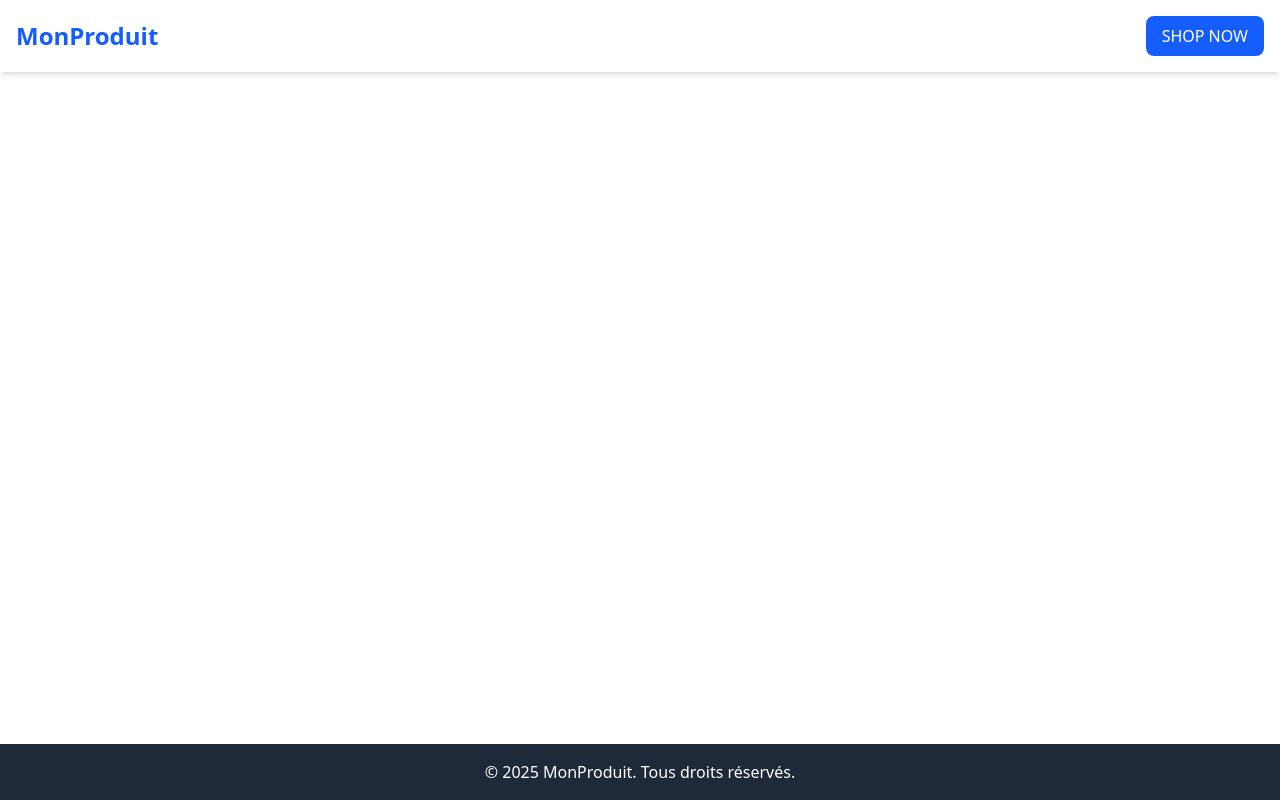
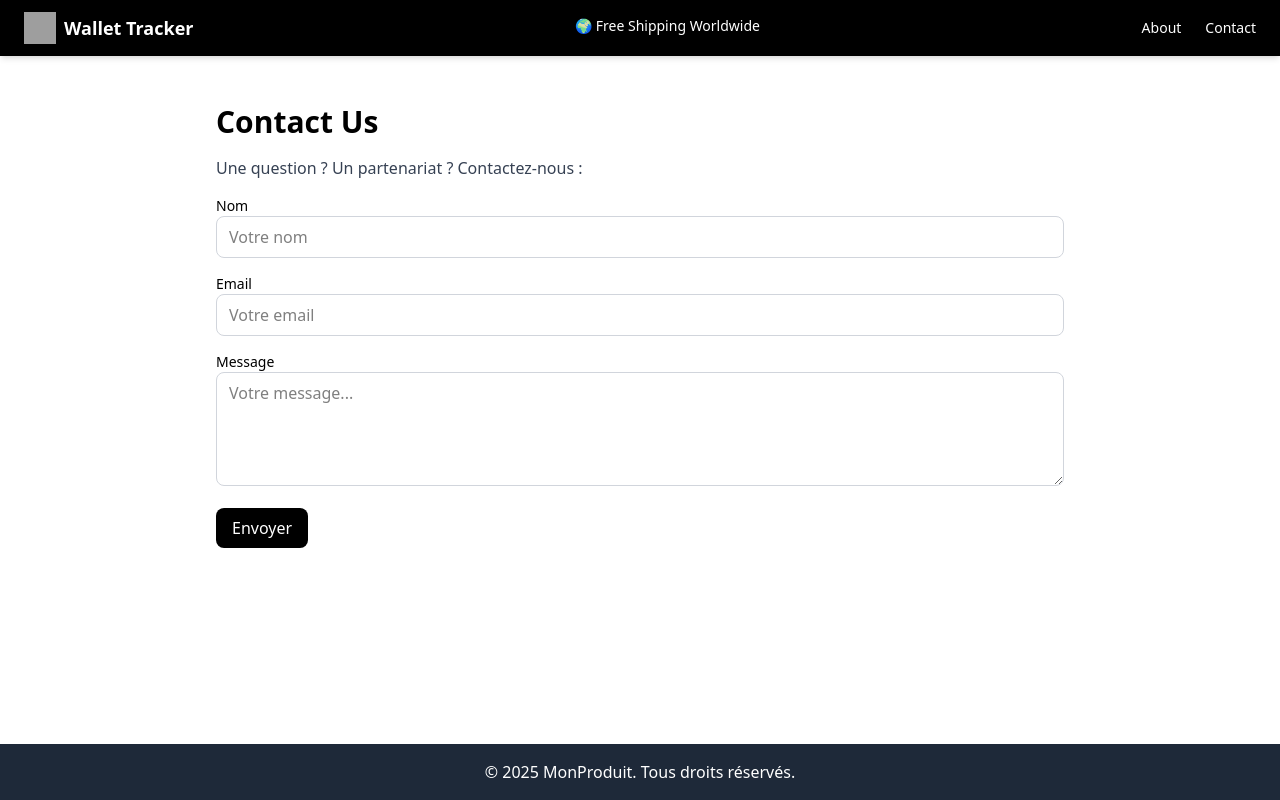
Before and after one commit to muntassir29/e-commerce, a React (Vite) app in the folder frontend/: page /contact in a window 1280 px wide. Built offline with nearby package versions, Linux system fonts and the light colour scheme; grey boxes are pictures that could not be loaded.

Commit message:
update navbar

```diff
--- a/frontend/package.json
+++ b/frontend/package.json
@@ -12,6 +12,8 @@
   "dependencies": {
     "@tailwindcss/vite": "^4.1.12",
     "axios": "^1.11.0",
+    "framer-motion": "^12.23.12",
+    "lucide-react": "^0.542.0",
     "react": "^19.1.1",
     "react-dom": "^19.1.1",
     "react-router-dom": "^7.8.1",
--- a/frontend/src/App.jsx
+++ b/frontend/src/App.jsx
@@ -1,6 +1,8 @@
 import { BrowserRouter as Router, Routes, Route } from "react-router-dom";
 import Home from "./pages/Home";
 import Success from "./pages/Success";
+import About from "./pages/About";
+import Contact from "./pages/contact";
 import Navbar from "./components/Navbar";
 import Footer from "./components/Footer";
 
@@ -8,16 +10,24 @@ function App() {
   return (
     <Router>
       <div className="flex flex-col min-h-screen">
+        {/* Navbar toujours en haut */}
         <Navbar />
+
+        {/* Contenu principal */}
         <main className="flex-1">
           <Routes>
             <Route path="/" element={<Home />} />
             <Route path="/success" element={<Success />} />
+            <Route path="/about" element={<About />} />
+            <Route path="/contact" element={<Contact />} />
           </Routes>
         </main>
+
+        {/* Footer en bas */}
         <Footer />
       </div>
     </Router>
   );
 }
+
 export default App;
--- a/frontend/src/components/Navbar.jsx
+++ b/frontend/src/components/Navbar.jsx
@@ -1,13 +1,77 @@
+// src/components/Navbar.jsx
+import { useState } from "react";
+import { motion } from "framer-motion";
+import { Menu, X } from "lucide-react";
+import { Link } from "react-router-dom";
+
 export default function Navbar() {
+  const [open, setOpen] = useState(false);
+
   return (
-    <nav className="bg-white shadow-md p-4 flex justify-between items-center">
-      <h1 className="text-2xl font-bold text-blue-600">MonProduit</h1>
-      <a
-        href="#order"
-        className="bg-blue-600 text-white px-4 py-2 rounded-lg hover:bg-blue-700"
-      >
-        SHOP NOW
-      </a>
+    <nav className="w-full bg-black text-white shadow-md">
+      <div className="max-w-7xl mx-auto px-6 py-3 flex items-center justify-between">
+        {/* Logo à gauche */}
+        <div className="flex items-center space-x-2">
+          <img
+            src="/logo.png" // mets ton logo ici
+            alt="Logo"
+            className="h-8 w-8"
+          />
+          <span className="font-bold text-lg">Wallet Tracker</span>
+        </div>
+
+        {/* Texte animé au centre (caché sur mobile) */}
+        <motion.div
+          className="hidden md:block text-sm font-medium"
+          animate={{ y: [0, -5, 0] }}
+          transition={{ repeat: Infinity, duration: 2 }}
+        >
+          🌍 Free Shipping Worldwide
+        </motion.div>
+
+        {/* Liens à droite (desktop) */}
+        <div className="hidden md:flex space-x-6 text-sm font-medium">
+          <Link to="/about" className="hover:text-gray-300 transition">
+            About
+          </Link>
+          <Link to="/contact" className="hover:text-gray-300 transition">
+            Contact
+          </Link>
+        </div>
+
+        {/* Burger menu (mobile) */}
+        <button
+          className="md:hidden"
+          onClick={() => setOpen(!open)}
+        >
+          {open ? <X size={24} /> : <Menu size={24} />}
+        </button>
+      </div>
+
+      {/* Menu déroulant mobile */}
+      {open && (
+        <motion.div
+          initial={{ opacity: 0, y: -10 }}
+          animate={{ opacity: 1, y: 0 }}
+          className="md:hidden bg-black text-white px-6 py-4 space-y-3 border-t border-gray-700"
+        >
+          <Link
+            to="/about"
+            className="block hover:text-gray-300 transition"
+            onClick={() => setOpen(false)}
+          >
+            About
+          </Link>
+          <Link
+            to="/contact"
+            className="block hover:text-gray-300 transition"
+            onClick={() => setOpen(false)}
+          >
+            Contact
+          </Link>
+          <p className="pt-2 text-sm text-gray-400">🌍 Free Shipping Worldwide</p>
+        </motion.div>
+      )}
     </nav>
   );
 }
--- /dev/null
+++ b/frontend/src/pages/About.jsx
@@ -0,0 +1,13 @@
+export default function About() {
+  return (
+    <div className="max-w-4xl mx-auto px-6 py-12">
+      <h1 className="text-3xl font-bold mb-4">About Us</h1>
+      <p className="text-gray-700 leading-relaxed">
+        Wallet Tracker est un dispositif électronique ultra-mince qui vous
+        aide à localiser vos objets de valeur avec précision.
+        Compatible avec l’application Apple Find My, il combine fiabilité,
+        autonomie longue durée et design élégant.
+      </p>
+    </div>
+  );
+}
--- /dev/null
+++ b/frontend/src/pages/contact.jsx
@@ -0,0 +1,42 @@
+export default function Contact() {
+  return (
+    <div className="max-w-4xl mx-auto px-6 py-12">
+      <h1 className="text-3xl font-bold mb-4">Contact Us</h1>
+      <p className="text-gray-700 mb-4">
+        Une question ? Un partenariat ? Contactez-nous :
+      </p>
+      <form className="space-y-4">
+        <div>
+          <label className="block text-sm font-medium">Nom</label>
+          <input
+            type="text"
+            className="w-full border border-gray-300 rounded-lg px-3 py-2"
+            placeholder="Votre nom"
+          />
+        </div>
+        <div>
+          <label className="block text-sm font-medium">Email</label>
+          <input
+            type="email"
+            className="w-full border border-gray-300 rounded-lg px-3 py-2"
+            placeholder="Votre email"
+          />
+        </div>
+        <div>
+          <label className="block text-sm font-medium">Message</label>
+          <textarea
+            className="w-full border border-gray-300 rounded-lg px-3 py-2"
+            rows="4"
+            placeholder="Votre message..."
+          ></textarea>
+        </div>
+        <button
+          type="submit"
+          className="bg-black text-white px-4 py-2 rounded-lg hover:bg-gray-800 transition"
+        >
+          Envoyer
+        </button>
+      </form>
+    </div>
+  );
+}
```
Also changed, not shown: 1 other file (tests, documents, lock files or other folders).
